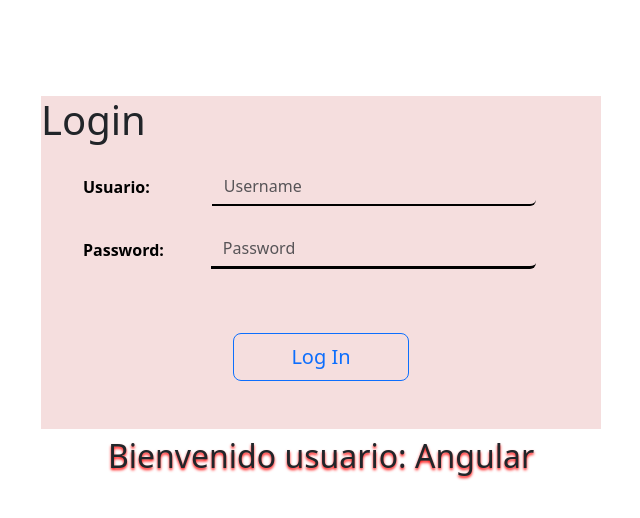
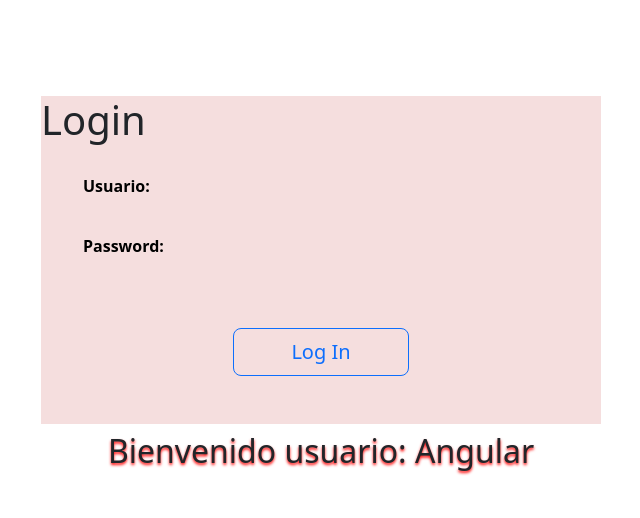
Before and after one commit to NajhelyBS/Angular_Sesion8_app8-Login, an Angular app: page / in a window 1280 px wide. Shown: the top 518 px of the page, without its empty margins (319-959 px from the left). Built offline with nearby package versions, Linux system fonts and the light colour scheme.

Commit message:
Trying to understand the logic

```diff
--- a/src/app/app.component.ts
+++ b/src/app/app.component.ts
@@ -7,4 +7,6 @@
 })
 export class AppComponent {
   title = 'app8';
+  usuario = "Angular";
+  password = "123456";
 }
--- a/src/app/app.module.ts
+++ b/src/app/app.module.ts
@@ -5,12 +5,16 @@
 import { AppComponent } from './app.component';
 import { LoginComponent } from './login/login.component';
 import { ConditionDirective } from './condition.directive';
+import { UserDirective } from './user.directive';
+import { PasswordDirective } from './password.directive';
 
 @NgModule({
   declarations: [
     AppComponent,
     LoginComponent,
-    ConditionDirective
+    ConditionDirective,
+    UserDirective,
+    PasswordDirective
   ],
   imports: [
     BrowserModule,
--- a/src/app/condition.directive.ts
+++ b/src/app/condition.directive.ts
@@ -1,4 +1,4 @@
-import { Directive } from '@angular/core';
+import { Directive, ElementRef } from '@angular/core';
 
 @Directive({
   selector: '[appCondition]'
--- a/src/app/login/login.component.css
+++ b/src/app/login/login.component.css
@@ -47,3 +47,7 @@
 h2 {
     text-shadow: 0px 2px 3px red;
 }
+
+#resultado1{
+    display: none;
+}
--- a/src/app/login/login.component.html
+++ b/src/app/login/login.component.html
@@ -4,12 +4,12 @@
         <h1>Login</h1>
         <div class="input-group mt-4 mb-4" id="group">
             <span class="input-group-text" id="basic-addon1">Usuario: </span>
-            <input id="input1" type="text" class="form-control" placeholder="Username" aria-label="Username" aria-describedby="basic-addon1">
+            <input *ngIf="usuario" id="input1" type="text" class="form-control" placeholder="Username" aria-label="Username" aria-describedby="basic-addon1">
         </div>
 
         <div class="input-group mt-4 mb-3" id="group">
             <span class="input-group-text" id="basic-addon1">Password: </span>
-            <input id="input2" type="password" class="form-control" placeholder="Password" aria-label="Password" aria-describedby="basic-addon1">
+            <input *ngIf="password" id="input2" type="password" class="form-control" placeholder="Password" aria-label="Password" aria-describedby="basic-addon1">
         </div>
 
         <div class="b1 py-5">
@@ -19,8 +19,6 @@
     </form>
     </main>
 
-    <section class="d-flex justify-content-center" >
+    <div appCondition id="resultado1" class="d-flex justify-content-center" >
         <h2 class="text-center py-2">Bienvenido usuario: Angular</h2>
-
-
-    </section>
+    </div>
--- /dev/null
+++ b/src/app/password.directive.ts
@@ -0,0 +1,10 @@
+import { Directive } from '@angular/core';
+
+@Directive({
+  selector: '[appPassword]'
+})
+export class PasswordDirective {
+
+  constructor() { }
+
+}
--- /dev/null
+++ b/src/app/user.directive.ts
@@ -0,0 +1,10 @@
+import { Directive } from '@angular/core';
+
+@Directive({
+  selector: '[appUser]'
+})
+export class UserDirective {
+
+  constructor() { }
+
+}
```
Also changed, not shown: 2 other files (tests, documents, lock files or other folders).
